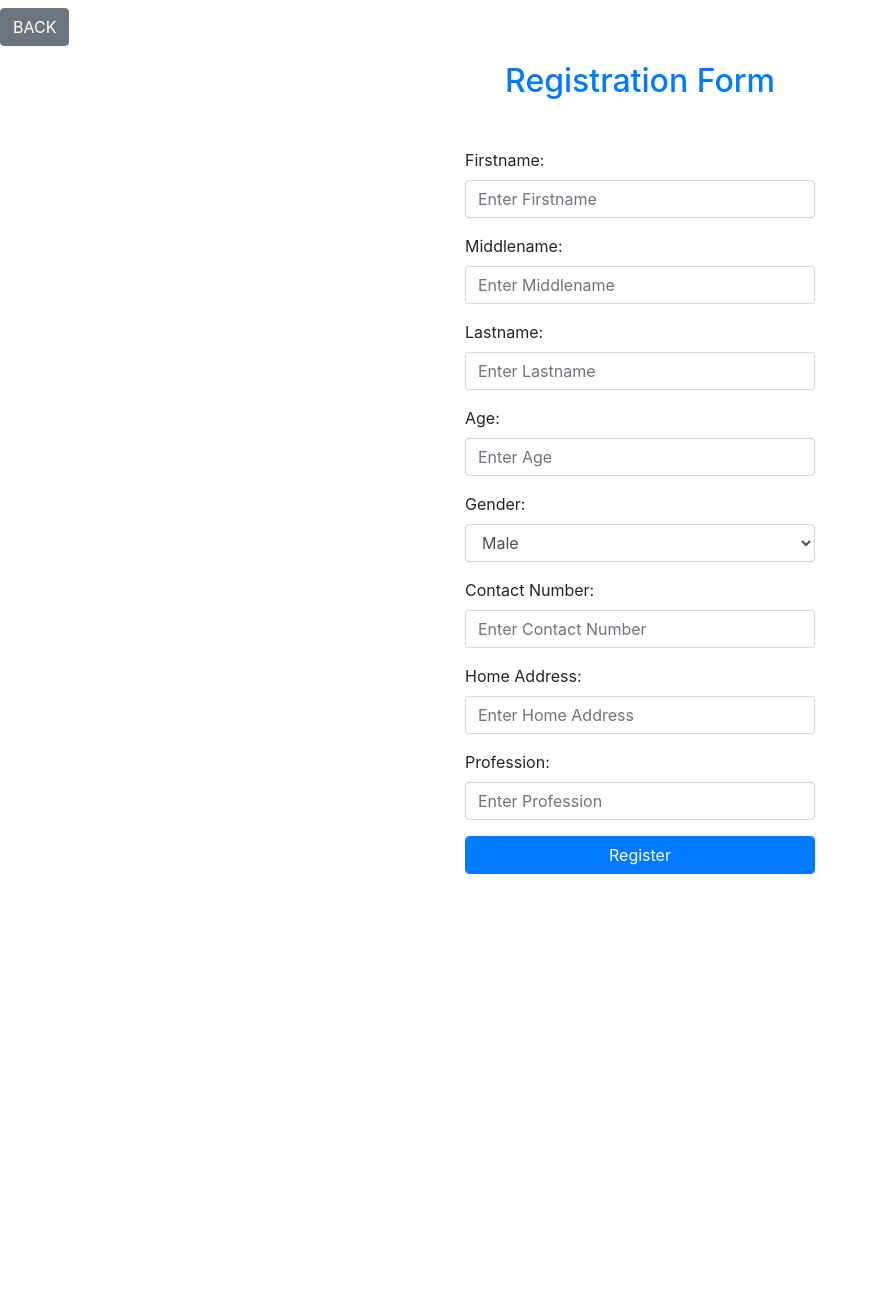
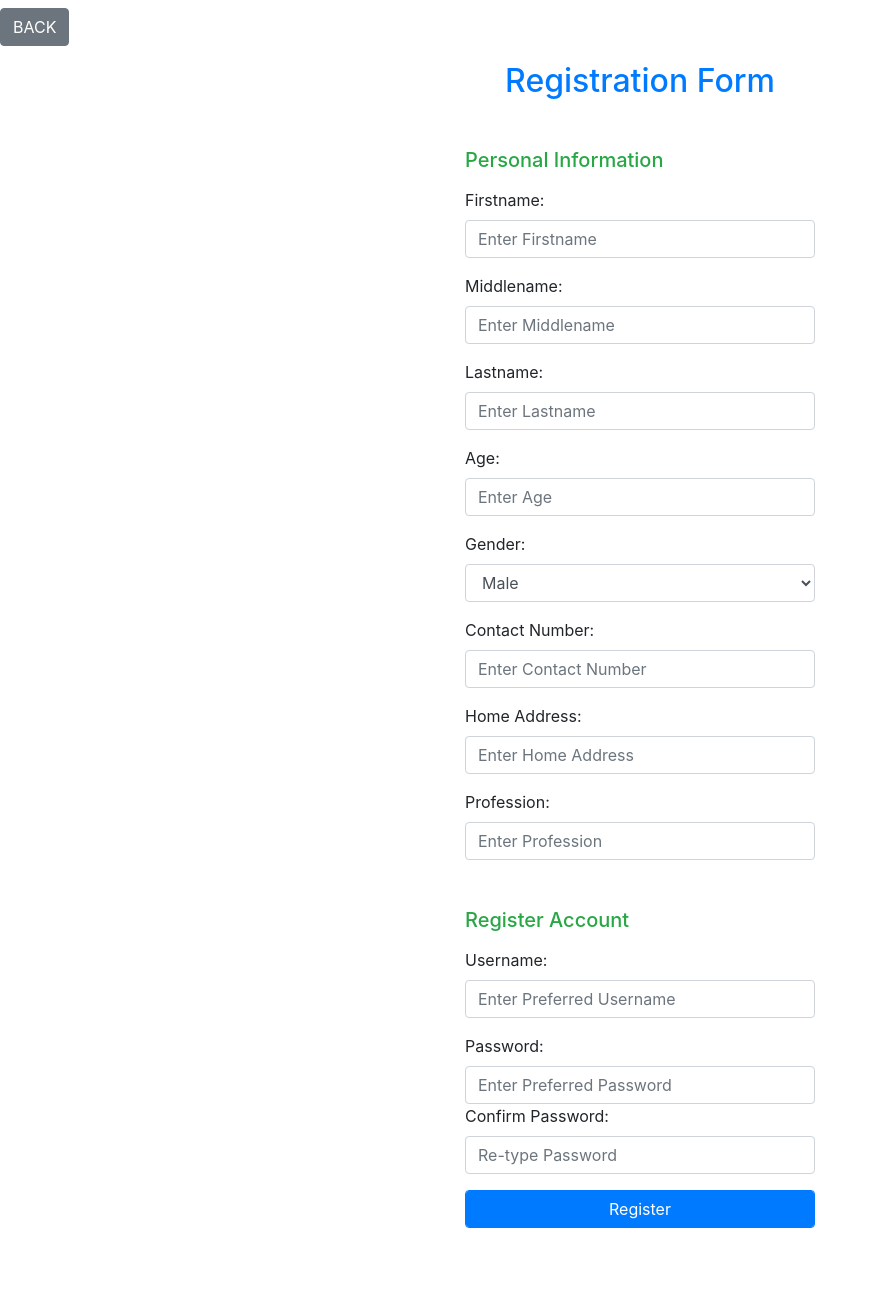
Before and after one commit to antido/Purchasing-System, a PHP site: page /register_user.php in a window 1280 px wide. Shown: the whole page, without its empty margins (0-878 px from the left). Before the commit the page ends 874 px from the top, so only its background shows below. Run offline with PHP 8.4, Linux system fonts and the light colour scheme.

Commit message:
Feature-Registration-Credential-Password

```diff
--- a/add_user.php
+++ b/add_user.php
@@ -16,6 +16,7 @@
 	<meta charset="UTF-8">
 	<meta name="viewport" content="width=device-width,initial-scale=1.0">
 	<link rel="stylesheet" type="text/css" href="assets/css/bootstrap.css">
+	<link rel="stylesheet" type="text/css" href="assets/css/style.css">
 	<title>Purchasing System</title>
 </head>
 <body>
--- a/edit_user.php
+++ b/edit_user.php
@@ -26,6 +26,7 @@
 	<meta charset="UTF-8">
 	<meta name="viewport" content="width=device-width,initial-scale=1.0">
 	<link rel="stylesheet" type="text/css" href="assets/css/bootstrap.css">
+	<link rel="stylesheet" type="text/css" href="assets/css/style.css">
 	<title>Purchasing System</title>
 </head>
 <body>
--- a/index.php
+++ b/index.php
@@ -4,6 +4,7 @@
 	<meta charset="UTF-8">
 	<meta name="viewport" content="width=device-width,initial-scale=1.0">
 	<link rel="stylesheet" type="text/css" href="assets/css/bootstrap.css">
+	<link rel="stylesheet" type="text/css" href="assets/css/style.css">
 	<title>Purchasing System</title>
 </head>
 <body>
--- a/main.php
+++ b/main.php
@@ -16,6 +16,7 @@
 	<meta charset="UTF-8">
 	<meta name="viewport" content="width=device-width,initial-scale=1.0">
 	<link rel="stylesheet" type="text/css" href="assets/css/bootstrap.css">
+	<link rel="stylesheet" type="text/css" href="assets/css/style.css">
 	<title>Purchasing System</title>
 </head>
 <body>
--- a/model/register.php
+++ b/model/register.php
@@ -11,6 +11,8 @@
 		$contactNum = mysqli_real_escape_string($conn, $_POST['contactNum']);
 		$homeAddr = mysqli_real_escape_string($conn, $_POST['homeAddr']);
 		$profession = mysqli_real_escape_string($conn, $_POST['profession']);
+		$username = mysqli_real_escape_string($conn, $_POST['username']);
+		$password = mysqli_real_escape_string($conn, $_POST['password']);
 
 		$sql = "INSERT INTO users (first_name, middle_name, last_name, age, gender, contact_number, home_address, profession, createdDate, updatedDate) VALUES ('$fName', '$mName', '$lName', '$age', '$gender', '$contactNum', '$homeAddr', '$profession', now(), now())";
 		$result = mysqli_query($conn, $sql);
@@ -18,7 +20,7 @@
 		if($result){
 			$userID = mysqli_insert_id($conn);
 
-			$sql2 = "INSERT INTO accounts (user_id, username, password, createdDate, updatedDate) VALUES ((SELECT user_id FROM users WHERE user_id = '$userID'), '$contactNum', '$lName', now(), now())";
+			$sql2 = "INSERT INTO accounts (user_id, username, password, createdDate, updatedDate) VALUES ((SELECT user_id FROM users WHERE user_id = '$userID'), '$username', '$password', now(), now())";
 			$result = mysqli_query($conn, $sql2);
 
 			header('Location: ../index.php?registration=success');
--- a/register_user.php
+++ b/register_user.php
@@ -4,6 +4,7 @@
 	<meta charset="UTF-8">
 	<meta name="viewport" content="width=device-width,initial-scale=1.0">
 	<link rel="stylesheet" type="text/css" href="assets/css/bootstrap.css">
+	<link rel="stylesheet" type="text/css" href="assets/css/style.css">
 	<title>Purchasing System</title>
 </head>
 <body>
@@ -19,7 +20,8 @@
 				<div class="col-md">
 					<form action="model/register.php" method="POST">
 						<h2 class="text-center text-primary">Registration Form</h2>
-						<div class="form-group mt-5">
+						<h5 class="text-success mt-5">Personal Information</h5>
+						<div class="form-group mt-3">
 							<label>Firstname:</label>
 							<input type="text" class="form-control" name="fName" placeholder="Enter Firstname" required>
 						</div>
@@ -55,8 +57,20 @@
 							<label>Profession:</label>
 							<input type="text" class="form-control" name="profession" placeholder="Enter Profession" required>
 						</div>
+						<h5 class="text-success mt-5">Register Account</h5>
+						<div class="form-group mt-3">
+							<label>Username:</label>
+							<input type="text" class="form-control" name="username" placeholder="Enter Preferred Username" required>
+						</div>
 						<div class="form-group">
-							<input type="submit" class="form-control btn btn-primary" name="register" value="Register">
+							<label>Password:</label>
+							<input type="password" class="form-control" id="password" name="password" placeholder="Enter Preferred Password" required>
+							<label>Confirm Password:</label>
+						    <input type="password" class="form-control" id="confirm-password" name="confirm-password" placeholder="Re-type Password">
+							<span id='message'></span>
+						</div>
+						<div class="form-group">
+							<input type="submit" class="form-control btn btn-primary" id="register-user" name="register" value="Register">
 						</div>
 					</form>
 				</div>
@@ -71,5 +85,18 @@
 
 	<script src="assets/js/jquery-3.3.1.js"></script>
 	<script src="assets/js/bootstrap.js"></script>
+	<script>
+		$(document).ready(function(){
+			$('#password, #confirm-password').on('keyup', function () {
+			  if ($('#password').val() != $('#confirm-password').val()) {
+			    $('#message').html('Not Matching').css('color', 'red');
+			    $('#register-user').attr('disabled', true);
+			  } else{
+			    $('#message').html('Matching').css('color', 'green');
+			    $('#register-user').attr('disabled', false);
+			  }
+			});
+		});
+	</script>
 </body>
 </html>
```
Also changed, not shown: assets/css/style.css (added).
